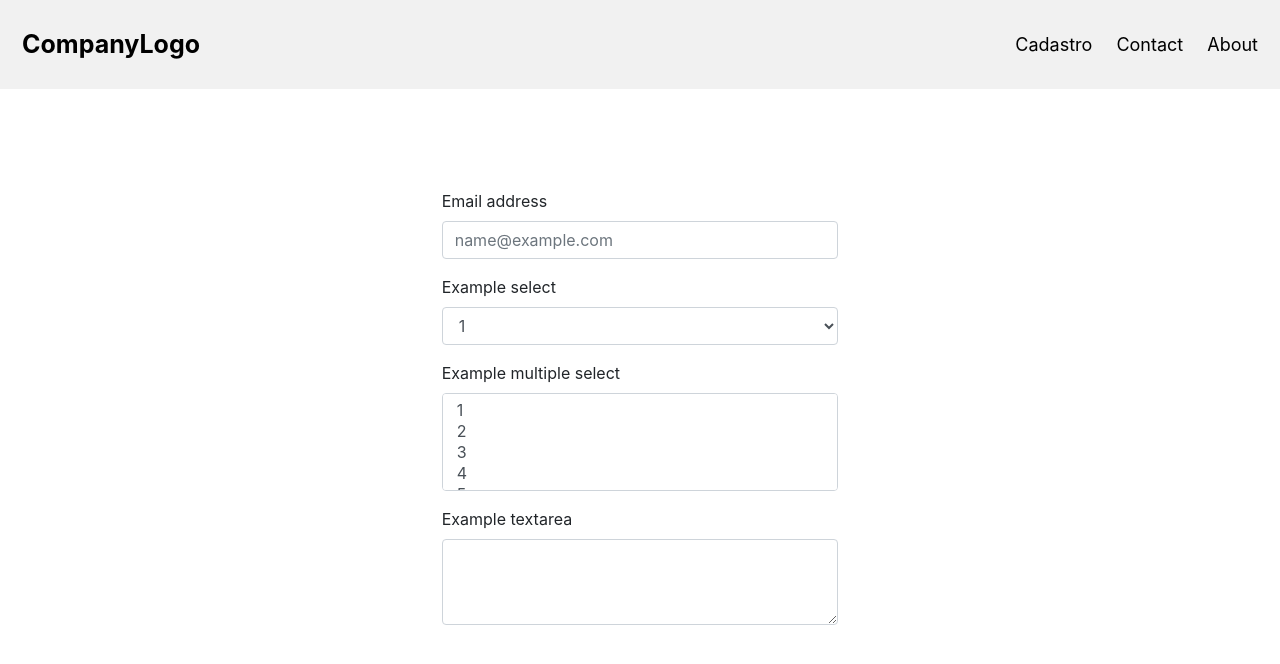
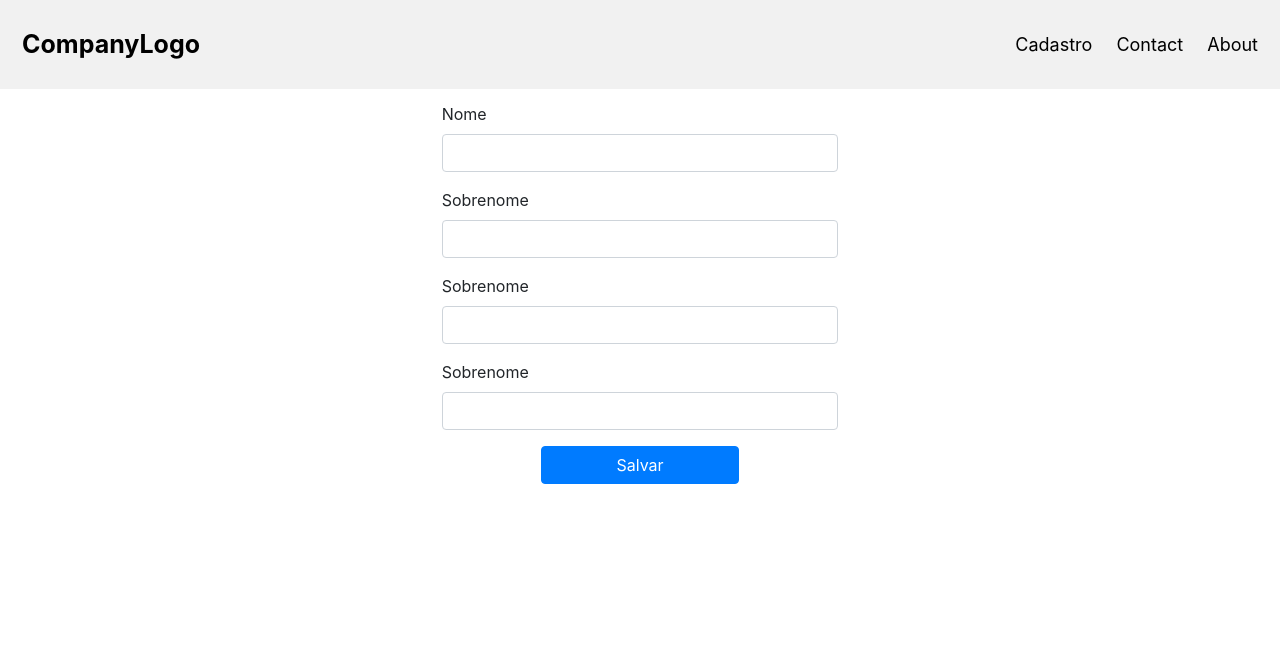
Before and after one commit to guilhermerfs00/ambiente-commerce, an Angular app in the folder Commerce/commerce-front-app/: page /cadastro in a window 1280 px wide. Shown: the top 664 px of the page. Built offline with nearby package versions, Linux system fonts and the light colour scheme.

Commit message:
Formulario sendo carregado com o formControll

```diff
--- a/Commerce/commerce-front-app/src/app/app.module.ts
+++ b/Commerce/commerce-front-app/src/app/app.module.ts
@@ -2,6 +2,7 @@ import { BrowserModule } from '@angular/platform-browser';
 import { NgModule } from '@angular/core';
 import { FormsModule } from '@angular/forms';
 import { RouterModule, Routes } from '@angular/router';
+import { ReactiveFormsModule } from '@angular/forms';
 
 import { AppComponent } from './app.component';
 import { CadastroComponent } from './modules/cadastro/cadastro.component';
@@ -18,9 +19,9 @@ const appRoutes: Routes = [
     HomeComponent
   ],
   imports: [
+    ReactiveFormsModule,
     RouterModule.forRoot(
-      appRoutes,
-      { enableTracing: true } // <-- debugging purposes only
+    appRoutes,
     ),
     FormsModule,
     BrowserModule
--- a/Commerce/commerce-front-app/src/app/modules/cadastro/cadastro.component.css
+++ b/Commerce/commerce-front-app/src/app/modules/cadastro/cadastro.component.css
@@ -1,5 +1,5 @@
 .container {
-    top: 100px;
+    margin-top: 1%;
 }
 
 .alinhamento {
--- a/Commerce/commerce-front-app/src/app/modules/cadastro/cadastro.component.html
+++ b/Commerce/commerce-front-app/src/app/modules/cadastro/cadastro.component.html
@@ -1,32 +1,26 @@
 <div class="container col-xs-12 col-sm-10 col-md-6 col-lg-4">
-        <form>
+  <form [formGroup]="formCliente" (ngSubmit)="onSubmit()">
     <div class="form-group">
-            <label for="exampleFormControlInput1">Email address</label>
-            <input type="email" class="form-control" id="exampleFormControlInput1" placeholder="name@example.com">
+      <label for="nome">Nome</label>
+      <input type="text" class="form-control" name="nome" id="nome" formControlName="nome" required>
     </div>
+
     <div class="form-group">
-            <label for="exampleFormControlSelect1">Example select</label>
-            <select class="form-control" id="exampleFormControlSelect1">
-              <option>1</option>
-              <option>2</option>
-              <option>3</option>
-              <option>4</option>
-              <option>5</option>
-            </select>
+      <label for="sobrenome">Sobrenome</label>
+      <input type="text" class="form-control" name="sobrenome" id="sobrenome" formControlName="sobrenome" required>
     </div>
+
     <div class="form-group">
-            <label for="exampleFormControlSelect2">Example multiple select</label>
-            <select multiple class="form-control" id="exampleFormControlSelect2">
-              <option>1</option>
-              <option>2</option>
-              <option>3</option>
-              <option>4</option>
-              <option>5</option>
-            </select>
+      <label for="senha">Sobrenome</label>
+      <input type="password" class="form-control" name="senha" id="senha" formControlName="senha" required>
     </div>
+
     <div class="form-group">
-            <label for="exampleFormControlTextarea1">Example textarea</label>
-            <textarea class="form-control" id="exampleFormControlTextarea1" rows="3"></textarea>
+      <label for="email">Sobrenome</label>
+      <input type="email" class="form-control" name="email" id="email" formControlName="email" required>
+    </div>
+    <div class="alinhamento">
+        <button type="submit" value="Salvar" class="btn btn-primary">Salvar</button>
     </div>
   </form>
 </div>
--- a/Commerce/commerce-front-app/src/app/modules/cadastro/cadastro.component.ts
+++ b/Commerce/commerce-front-app/src/app/modules/cadastro/cadastro.component.ts
@@ -1,4 +1,6 @@
 import { Component, OnInit } from '@angular/core';
+import { Cliente } from 'src/app/resources/classes/cliente.class';
+import { FormGroup, FormControl } from '@angular/forms';
 
 @Component({
   selector: 'app-cadastro',
@@ -7,9 +9,23 @@ import { Component, OnInit } from '@angular/core';
 })
 export class CadastroComponent implements OnInit {
 
+  formCliente: FormGroup;
   constructor() { }
 
   ngOnInit() {
+    this.createForm(new Cliente());
   }
 
+  onSubmit(){
+    console.log(this.formCliente.value);
+  }
+
+  createForm(cliente: Cliente) {
+    this.formCliente = new FormGroup({
+      nome: new FormControl(cliente.nome),
+      sobrenome: new FormControl(cliente.sobrenome),
+      email: new FormControl(cliente.email),
+      senha: new FormControl(cliente.senha)
+    })
+  }
 }
--- /dev/null
+++ b/Commerce/commerce-front-app/src/app/resources/classes/cliente.class.ts
@@ -0,0 +1,7 @@
+
+ export class Cliente {
+    nome: string = '';
+    sobrenome: string = '';
+    email: string = '';
+    senha: string = '';
+  }
```
Lines whose indentation alone changed are shown as unchanged.
